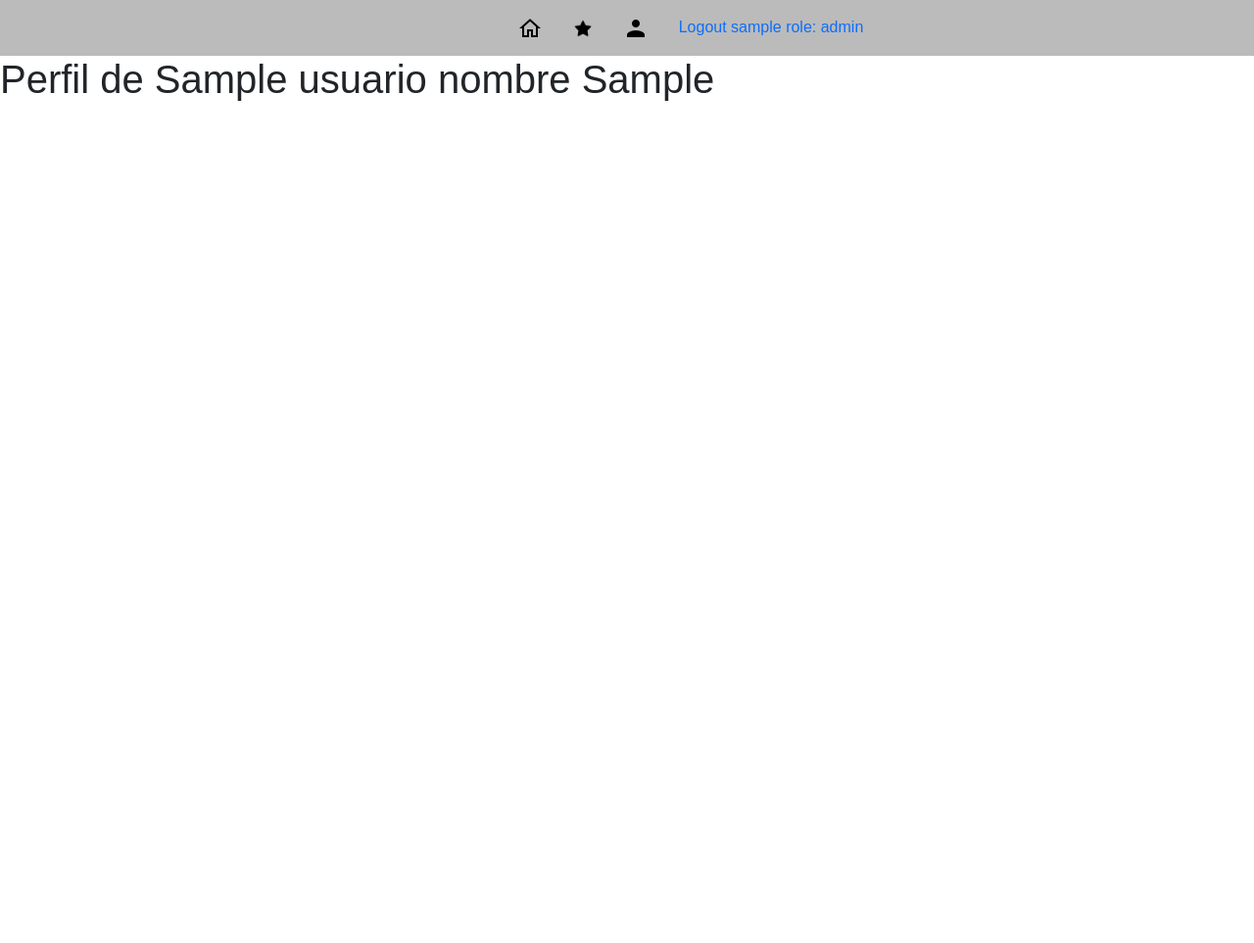
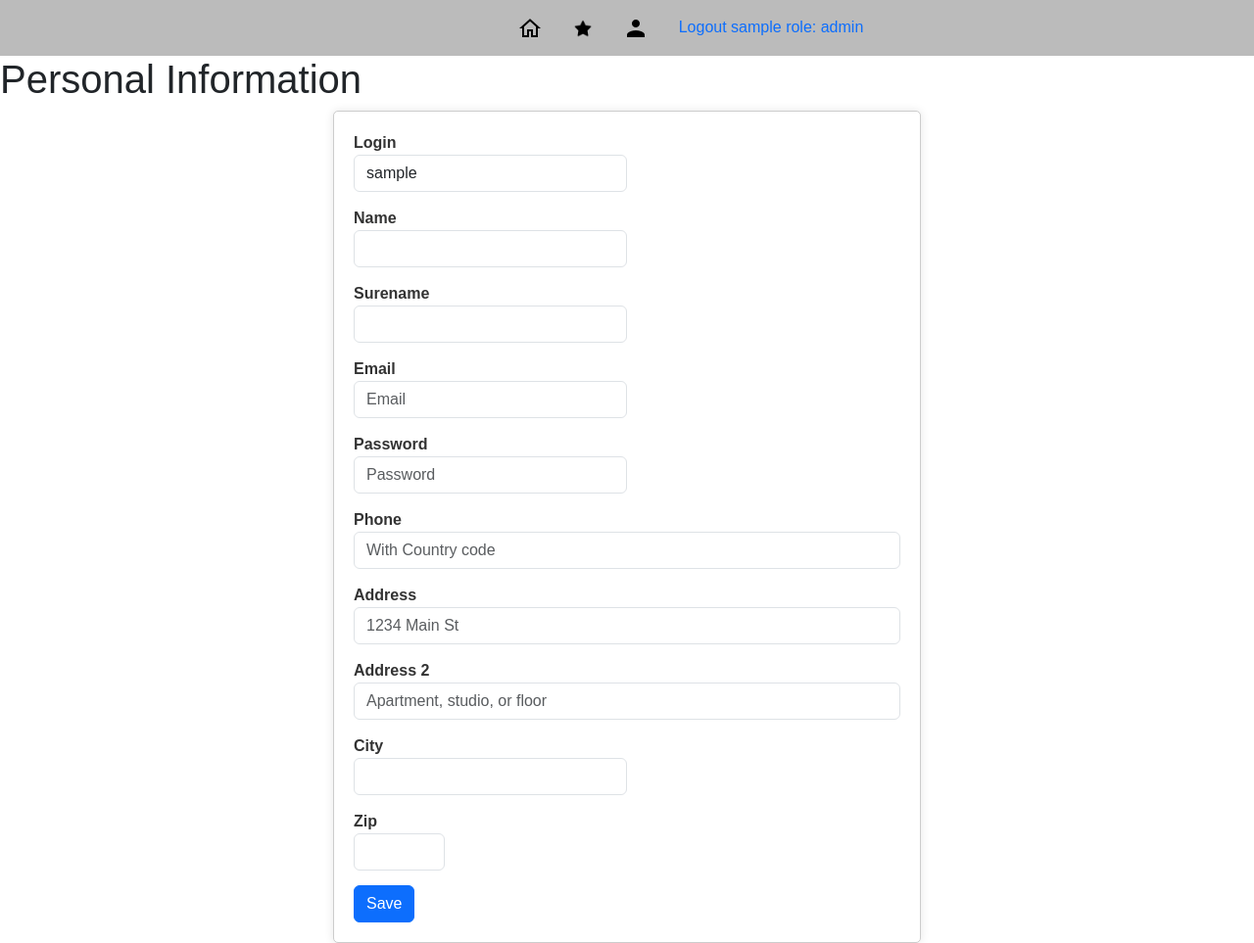
Before and after one commit to remmko/Hotel, a PHP site: template src/views/usermod.php in a window 1280 px wide. Shown: the whole page at 98% size. Before the commit the page ends 103 px from the top, so only its background shows below. Run offline with PHP 8.4, Linux system fonts and the light colour scheme; the visitor is signed in with stand-in values (Sample User, id 1); tables that the repository leaves empty or names only in its code hold one stand-in row (values such as "Sample post"); the template is opened without the code that fills it: most values are stand-ins (such as "Sample title", 1, 10 or a date in 2020).

Commit message:
Edit personal info

```diff
--- a/src/config.php
+++ b/src/config.php
@@ -29,3 +29,4 @@ include "models/Tasks.php";
 include "models/Users.php";
 include "models/registration.php";
 include "models/login.php";
+include "models/user.php";
--- /dev/null
+++ b/src/controls/showuserinfo.php
@@ -0,0 +1,6 @@
+<?php
+function ctrlUser($request, $response, $container){
+    $user = $container -> getInfo();
+    $result = $user -> getInfo($_SESSION["login"]);
+    include "src/views/usermod.php";
+}
--- a/src/models/login.php
+++ b/src/models/login.php
@@ -13,8 +13,10 @@ namespace Daw;
         public function login($username, $password){
 
             $stm = $this->sql->prepare('select id, login, password, Rol from Usuario where login =:user;');
-            $stm->execute([':user' => $username]);
+            $stm->execute([':user'=>$username]);
             $result = $stm->fetch(\PDO::FETCH_ASSOC);
+
+
             if(is_array($result) && $result["password"] == hash("sha256",$password)){
                 return $result;
             } else {
--- a/src/views/login.php
+++ b/src/views/login.php
@@ -15,7 +15,7 @@
         <form action ="index.php?r=validation" method = "POST">
             <div class="form-group">
                 <label for="exampleInputEmail1">Login</label>
-                <input type="text" class="form-control" name ="login" id="exampleInputEmail1" aria-describedby="emailHelp" placeholder="Login">
+                <input type="text" class="form-control" name ="username" id="exampleInputEmail1" aria-describedby="emailHelp" placeholder="Login">
             </div>
             <div class="form-group">
                 <label for="exampleInputPassword1">Password</label>
--- a/src/views/usermod.php
+++ b/src/views/usermod.php
@@ -1,4 +1,6 @@
 <?php
+
+use Daw\change;
 
 ?>
 <!DOCTYPE html>
@@ -6,10 +8,68 @@
 <head>
     <meta charset="UTF-8">
     <meta name="viewport" content="width=device-width, initial-scale=1.0">
-    <title>Document</title>
+    <link href="https://cdn.jsdelivr.net/npm/bootstrap@5.3.2/dist/css/bootstrap.min.css" rel="stylesheet" integrity="sha384-T3c6CoIi6uLrA9TneNEoa7RxnatzjcDSCmG1MXxSR1GAsXEV/Dwwykc2MPK8M2HN" crossorigin="anonymous">
+    <link rel="stylesheet" href="../../style/registration.css">
+    <title>Apartaments Figuerencs</title>
 </head>
 <body>
+
+
     <?php include "mainmenu.php"?>
-    <h1>Perfil de <?php echo $usuario_nombre . ' ' . $usuario_apellidos; ?></h1>
+
+    <h1>Personal Information</h1>
+
+
+
+    <form action = "index.php?r=usermod" method = "POST">
+        <div class="form-row">
+            <div class="form-group col-md-6">
+                <label for="inputEmail4">Login</label>
+                <input type="" class="form-control" name="login" id="inputEmail4" requered="1" value="<?php echo $result['login']?>"  placeholder="">
+            </div>
+            <div class="form-group col-md-6">
+                <label for="inputEmail4">Name</label>
+                <input type="" class="form-control" name="name" id="inputEmail4" placeholder="">
+            </div>
+            <div class="form-group col-md-6">
+                <label for="inputEmail4">Surename</label>
+                <input type="" class="form-control" name="surename" id="inputEmail4" placeholder="">
+            </div>
+            <div class="form-group col-md-6">
+                <label for="inputEmail4">Email</label>
+                <input type="email" class="form-control" name = "email" id="inputEmail4" placeholder="Email">
+            </div>
+            <div class="form-group col-md-6">
+                <label for="inputPassword4">Password</label>
+                <input type="password" class="form-control" name ="password" id="inputPassword4" placeholder="Password">
+            </div>
+        </div>
+        <div class="form-group">
+            <label for="inputAddress">Phone</label>
+            <input type="text" class="form-control" name = "phone" id="inputAddress" placeholder="With Country code">
+        </div>
+        <div class="form-group">
+            <label for="inputAddress">Address</label>
+            <input type="text" class="form-control" name = "address" id="inputAddress" placeholder="1234 Main St">
+        </div>
+        <div class="form-group">
+            <label for="inputAddress2">Address 2</label>
+            <input type="text" class="form-control" name="address2"  id="inputAddress2" placeholder="Apartment, studio, or floor">
+        </div>
+        <div class="form-row">
+            <div class="form-group col-md-6">
+                <label for="inputCity">City</label>
+                <input type="text" class="form-control" name ="city" id="inputCity">
+            </div>
+
+            <div class="form-group col-md-2">
+                <label for="inputZip">Zip</label>
+                <input type="text" class="form-control" name = "zip" id="inputZip">
+            </div>
+        </div>
+        <button type="submit" id = "submit" name="submit" class="btn btn-primary">Save</button>
+    </form>
+    <script src="https://code.jquery.com/jquery-3.6.0.min.js"></script>
+    <script src="https://cdn.jsdelivr.net/npm/bootstrap@5.3.0/dist/js/bootstrap.min.js"></script>
 </body>
 </html>
```
Also changed, not shown: index.php (+5 -2 lines), src/Emeset/Container.php (+8 -0 lines), src/controls/login.php (+8 -6 lines), src/controls/usermod.php (+19 -3 lines), src/models/user.php (added, +42 -0 lines).
